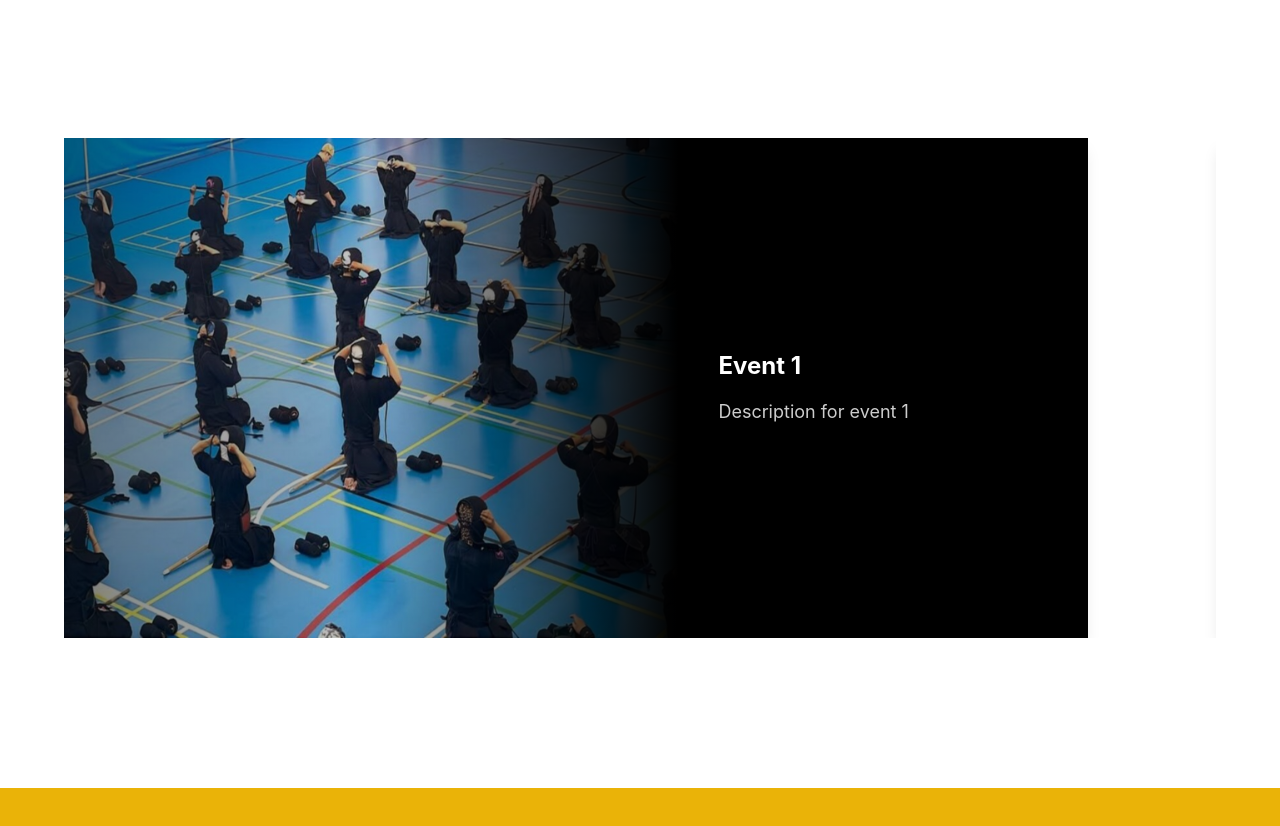
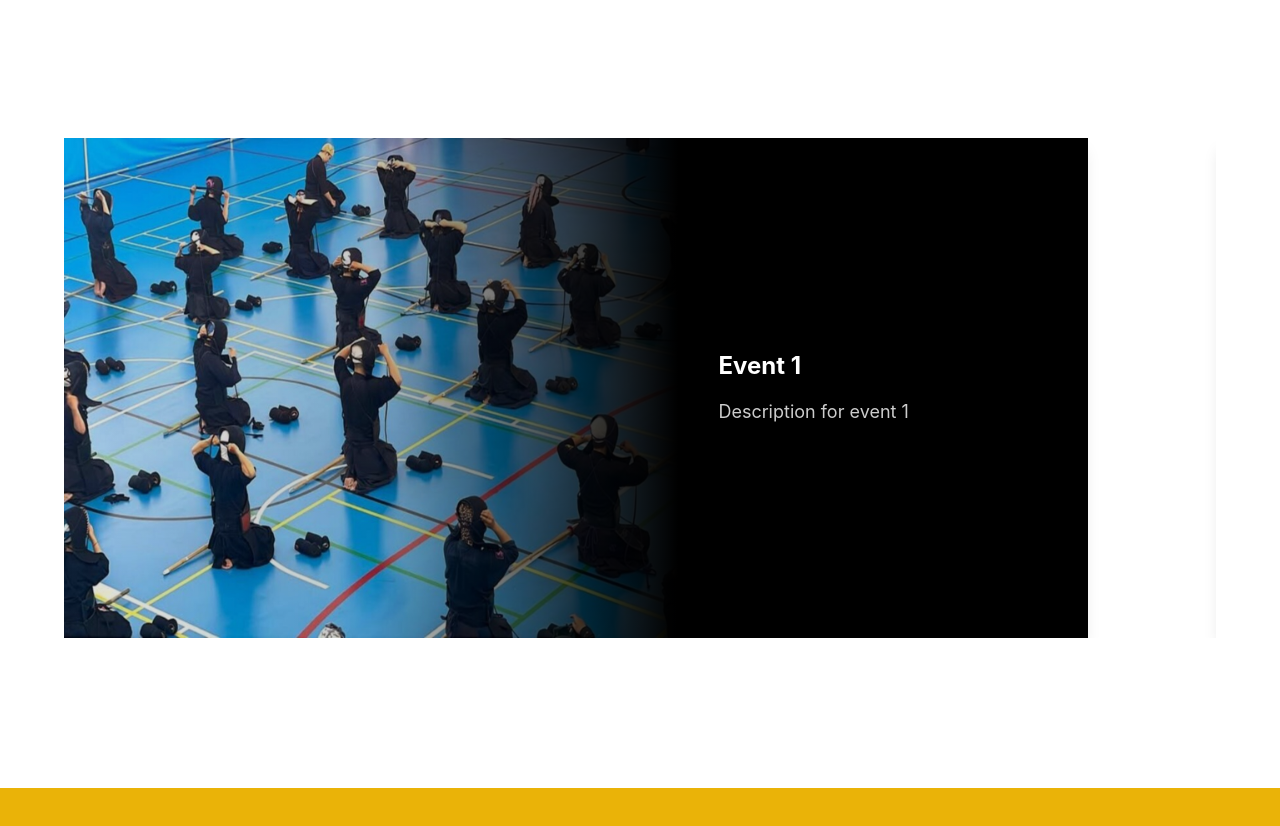
Before and after one commit to dat-nix/Landing-page, a Next.js app: page / in a window 1280 px wide. Shown: the part 920-1746 px from the top of the page. Built offline with nearby package versions, Linux system fonts and the light colour scheme; a web font is replaced by a local one.

Commit message:
update card.js

```diff
--- a/src/components/Card.js
+++ b/src/components/Card.js
@@ -15,7 +15,7 @@
         />
 
         {/* gradient overlay */}
-        <div className="absolute inset-0 bg-gradient-to-l from-black via-black/20 to-black/50"></div>
+        <div className="absolute inset-0 bg-gradient-to-l from-black via-black/20 to-black/10"></div>
       </div>
 
       {/* Right Text Section */}
```
